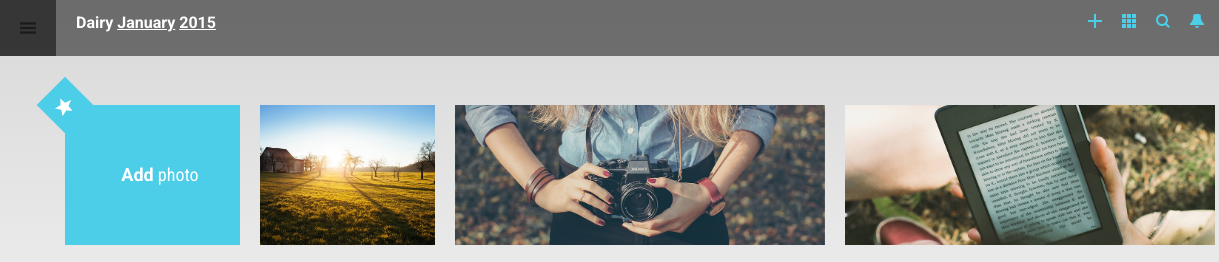
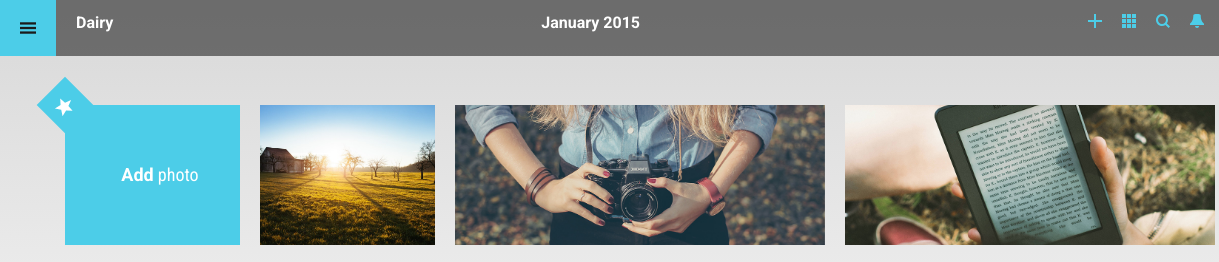
Before and after one commit to foxxxxy/Dairy, a plain HTML site: page index.html in a window 1280 px wide. Both pictures are taken after a click on the button 28 px from the left and 28 px from the top of the page. Shown: the top 262 px of the page, 0-1219 px from the left. Drawn offline with Linux system fonts and the light colour scheme.

Commit message:
header position fixed. Need notification and hover

```diff
--- a/client/styles/scss/layouts/_portfolio.scss
+++ b/client/styles/scss/layouts/_portfolio.scss
@@ -38,7 +38,6 @@
       }
     }
 
-
   }
 
   figure {
@@ -78,6 +77,7 @@
         font-size: 12px;
         color: #4ccde8;
       }
+
     }
   }
 }
--- a/client/styles/scss/widgets/_header.scss
+++ b/client/styles/scss/widgets/_header.scss
@@ -16,20 +16,28 @@ header {
         height: 56px;
         border: 0;
         background: rgba(0, 0, 0, 0.5) url(../../images/header/menu.svg) no-repeat center;
-        //        background: rgba(0, 0, 0, 0.5) url(../../images/header/menu.svg) no-repeat center;
         background-size: 16px 16px;
 
         &:active {
           background-color: #4ccde8;
           border: 0;
         }
+
+        &:hover {
+          background-color: #4ccde8;
+        }
       }
 
     }
 
     .collapse-navbar {
+      text-align: center;
       height: 56px;
       background-color: rgba(0, 0, 0, 0.5);
+
+      .dairy {
+        float: left;
+      }
 
       a {
         &:first-child {
@@ -40,12 +48,17 @@ header {
       }
 
       .date {
+        position: relative;
         display: inline-block;
         text-align: center;
 
         time {
-          text-decoration: underline;
+          //          text-decoration: underline;
           font-weight: 700;
+
+          &:hover {
+            text-decoration: underline;
+          }
         }
       }
 
--- a/index.html
+++ b/index.html
@@ -20,7 +20,7 @@
         </div>
         <!-- Collect the nav links, forms, and other content for toggling -->
         <div class="collapse navbar-collapse collapse-navbar clearfix" id="collapse-nav">
-            <a href="#">Dairy</a>
+            <a class="dairy" href="#">Dairy</a>
             <a class="date hidden-xs" href="#">
                 <time>January</time>
             </a>
```
Also changed, not shown: client/styles/css/index.css.
